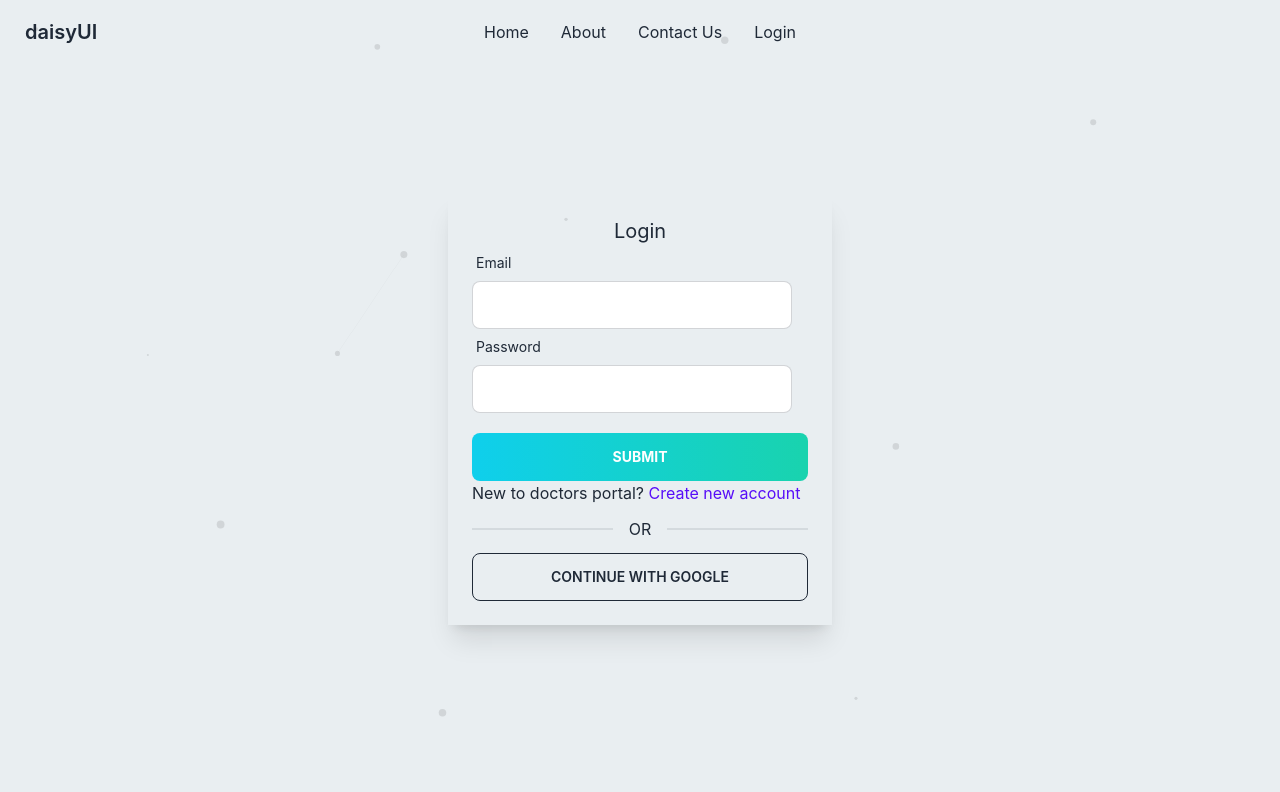
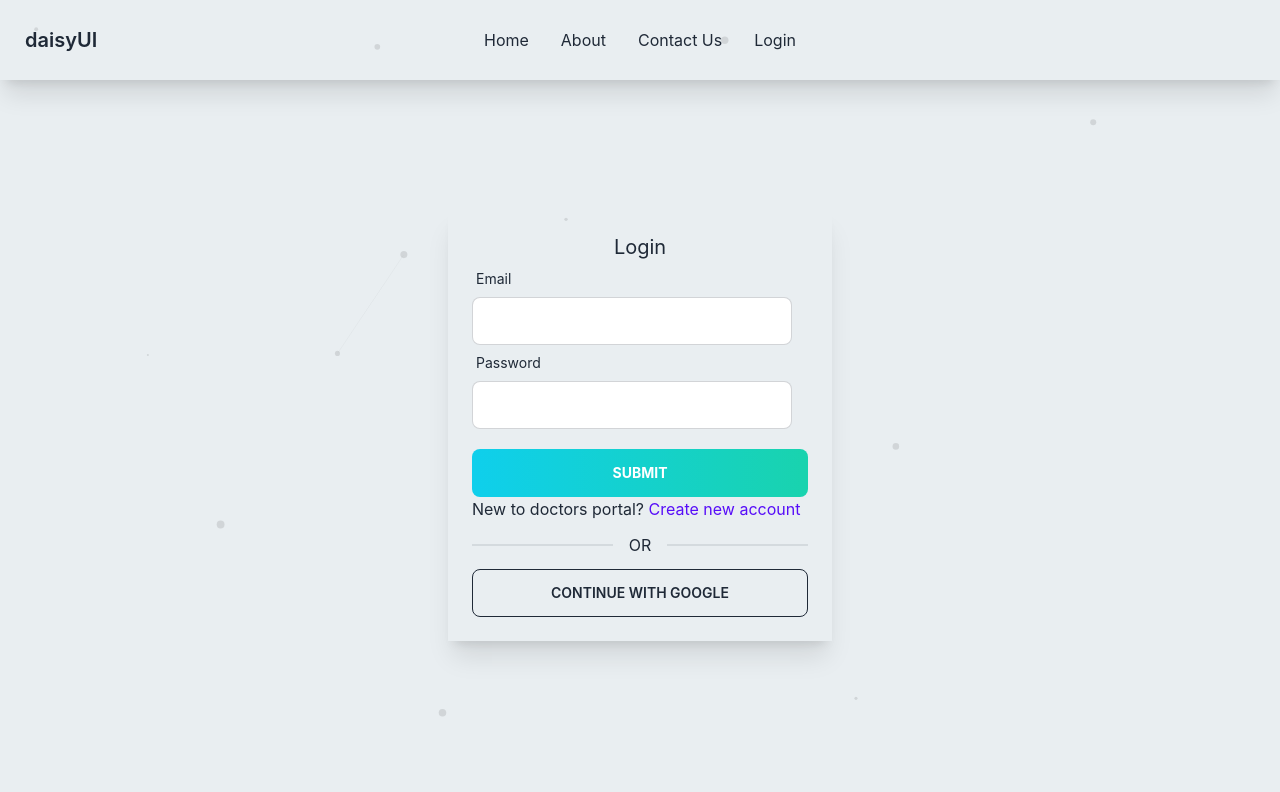
Before and after one commit to Sayeednayeem1/job-finder, a React (Create React App) app: page /login in a window 1280 px wide. Shown: the top 792 px of the page. Built offline with nearby package versions, Linux system fonts and the light colour scheme; no server answers.

Commit message:
updated the overall app bg color

```diff
--- a/src/Pages/Shared/Navbar/Navbar.js
+++ b/src/Pages/Shared/Navbar/Navbar.js
@@ -26,8 +26,9 @@ const Navbar = () => {
     </React.Fragment>
 
     return (
+        <div className='shadow-xl'>
             <div className='max-w-[1440px] mx-auto'>
-            <div className="navbar">
+                <div className="navbar  py-4">
                     <div className="navbar-start">
                         <div className="dropdown">
                             <label tabIndex={0} className="btn btn-ghost lg:hidden">
@@ -49,6 +50,7 @@ const Navbar = () => {
                     </div>
                 </div>
             </div>
+        </div>
     );
 };
 
--- a/src/Particles/Particle.js
+++ b/src/Particles/Particle.js
@@ -60,7 +60,7 @@ const Particle = () => {
                             color: "#000000",
                             distance: 150,
                             enable: true,
-                            opacity: 0.05,
+                            opacity: 0.08,
                             width: 1,
                         },
                         collisions: {
```
Lines whose indentation alone changed are shown as unchanged.
